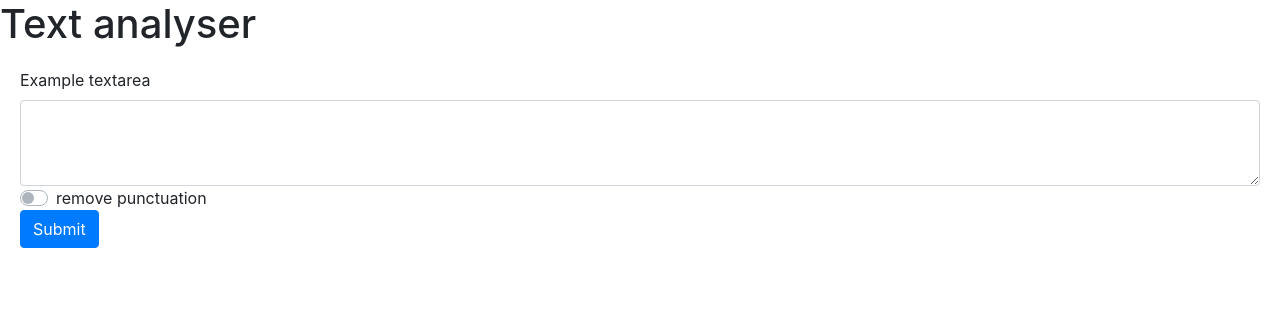
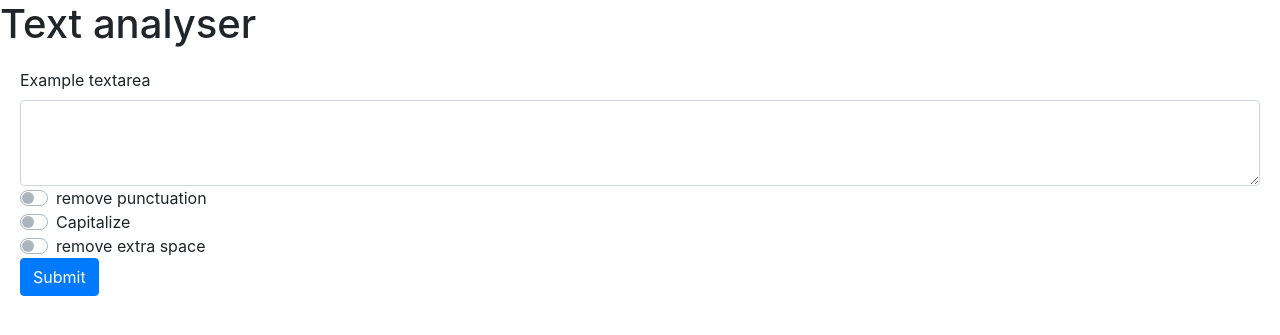
Before and after one commit to abhishekloni01/django_learn, a Django app: page / in a window 1280 px wide. Shown: the top 335 px of the page. Run offline with Django 3.2, Linux system fonts and the light colour scheme; some libraries are stand-ins or nearby versions.

Commit message:
changed get to post and added csrf token

```diff
--- a/textutils/template/indexnew.html
+++ b/textutils/template/indexnew.html
@@ -19,7 +19,7 @@
     <script src="https://cdn.jsdelivr.net/npm/popper.js@1.16.1/dist/umd/popper.min.js" integrity="sha384-9/reFTGAW83EW2RDu2S0VKaIzap3H66lZH81PoYlFhbGU+6BZp6G7niu735Sk7lN" crossorigin="anonymous"></script>
     <script src="https://stackpath.bootstrapcdn.com/bootstrap/4.5.2/js/bootstrap.min.js" integrity="sha384-B4gt1jrGC7Jh4AgTPSdUtOBvfO8shuf57BaghqFfPlYxofvL8/KUEfYiJOMMV+rV" crossorigin="anonymous"></script>
     <div>
-      <form action="analysed/" method="get">
+      <form action="analysed/" method="post"> {% csrf_token %}
 
         <div class="form-group" style="margin:20px;">
             <label for="exampleFormControlTextarea1">Example textarea</label>
@@ -29,6 +29,16 @@
                 <input type="checkbox" class="custom-control-input" id="customSwitch1" name="rmpunc">
                 <label class="custom-control-label" for="customSwitch1">remove punctuation</label>
              </div>
+
+            <div class="custom-control custom-switch">
+                <input type="checkbox" class="custom-control-input" id="customSwitch2" name="capitalize">
+                <label class="custom-control-label" for="customSwitch2">Capitalize</label>
+             </div>
+
+            <div class="custom-control custom-switch">
+                <input type="checkbox" class="custom-control-input" id="customSwitch3" name="rmexsp">
+                <label class="custom-control-label" for="customSwitch3">remove extra space</label>
+             </div>
             <input class="btn btn-primary" type="submit" value="Submit">
         </div>
       </form>
--- a/textutils/textutils/view.py
+++ b/textutils/textutils/view.py
@@ -15,7 +15,7 @@ def home(request):
     return render(request, 'indexnew.html')
 
 # def capfirst(request):
-#     print(request.GET.get('text'))
+#     print(request.POST.get('text'))
 #     return HttpResponse('cap first')
 #
 # def charcount(request):
@@ -26,10 +26,10 @@ def home(request):
 
 
 def analysed(request):
-    inp_text=request.GET.get('text', 'default')
-    inp_check=request.GET.get('rmpunc', 'off')
-    #inp_cap = request.GET.get('capitalize', 'off')
-    #inp_rmexsp = request.GET.get('rmexspace', 'off')
+    inp_text=request.POST.get('text', 'default')
+    inp_check=request.POST.get('rmpunc', 'off')
+    inp_cap = request.POST.get('capitalize', 'off')
+    inp_rmexsp = request.POST.get('rmexspace', 'off')
 
     punctuation = ''' !@#$%^&*()-[]{}_;'.:"<>/~'''
     analyse = ""
@@ -38,18 +38,17 @@ def analysed(request):
             if char not in punctuation:
                 analyse += char
 
-    # if inp_cap=='on':
-    #     analyse= analyse.upper()
+    if inp_cap=='on':
+        analyse= analyse.upper()
 
-    # if inp_rmexsp == 'on':
-    #     for index, ch in enumerate(analyse):
-    #         if not(analyse[index] == ' ' and analyse[index+1] == ' '):
-    #             analyse = ch
+    if inp_rmexsp == 'on':
+        for index, ch in enumerate(analyse):
+            if not(analyse[index] == ' ' and analyse[index+1] == ' '):
+                analyse = analyse[index]
 
 
 
-    else:
-        analyse="cant remove punctuation: {}".format(inp_text)
+
 
     params={ 'purpose': 'removed punctuation', 'analysed_text': analyse}
     return render(request, 'analysed.html', params)
```
